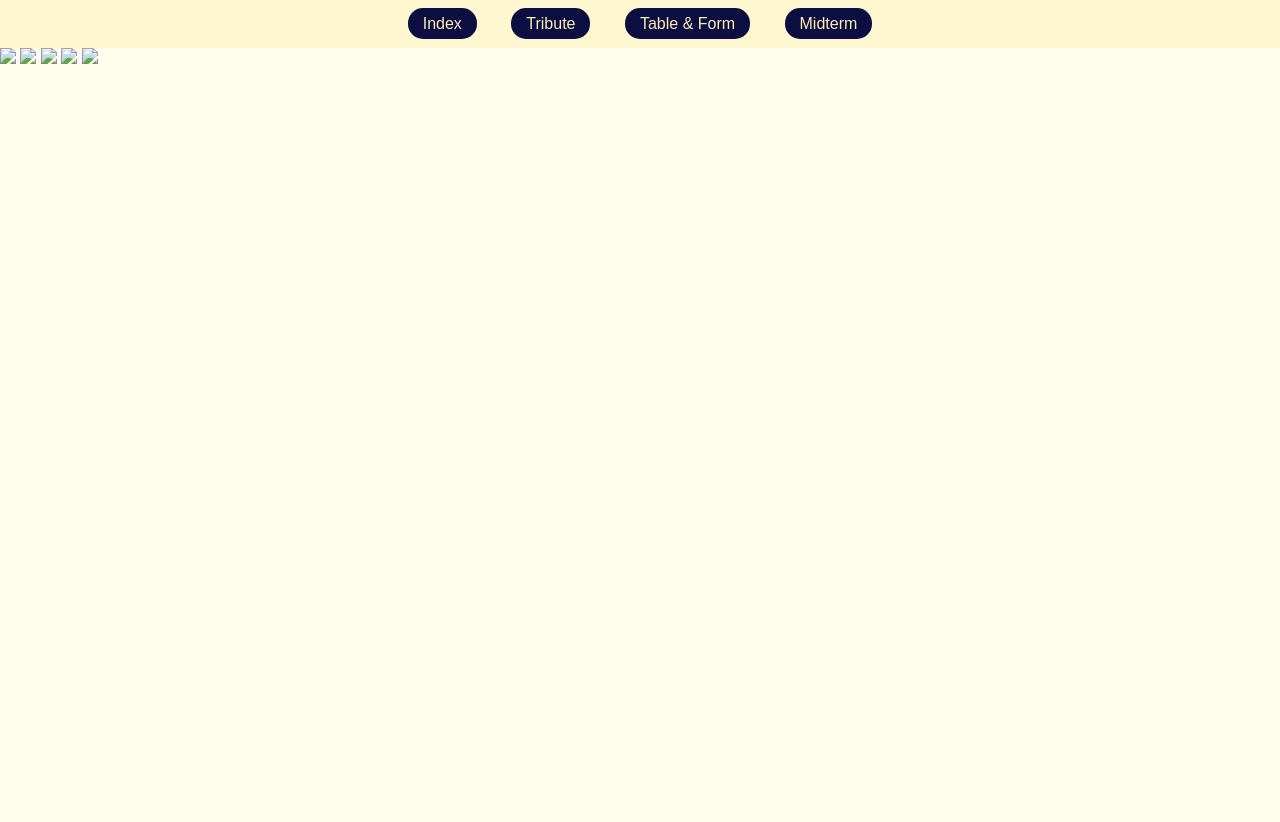
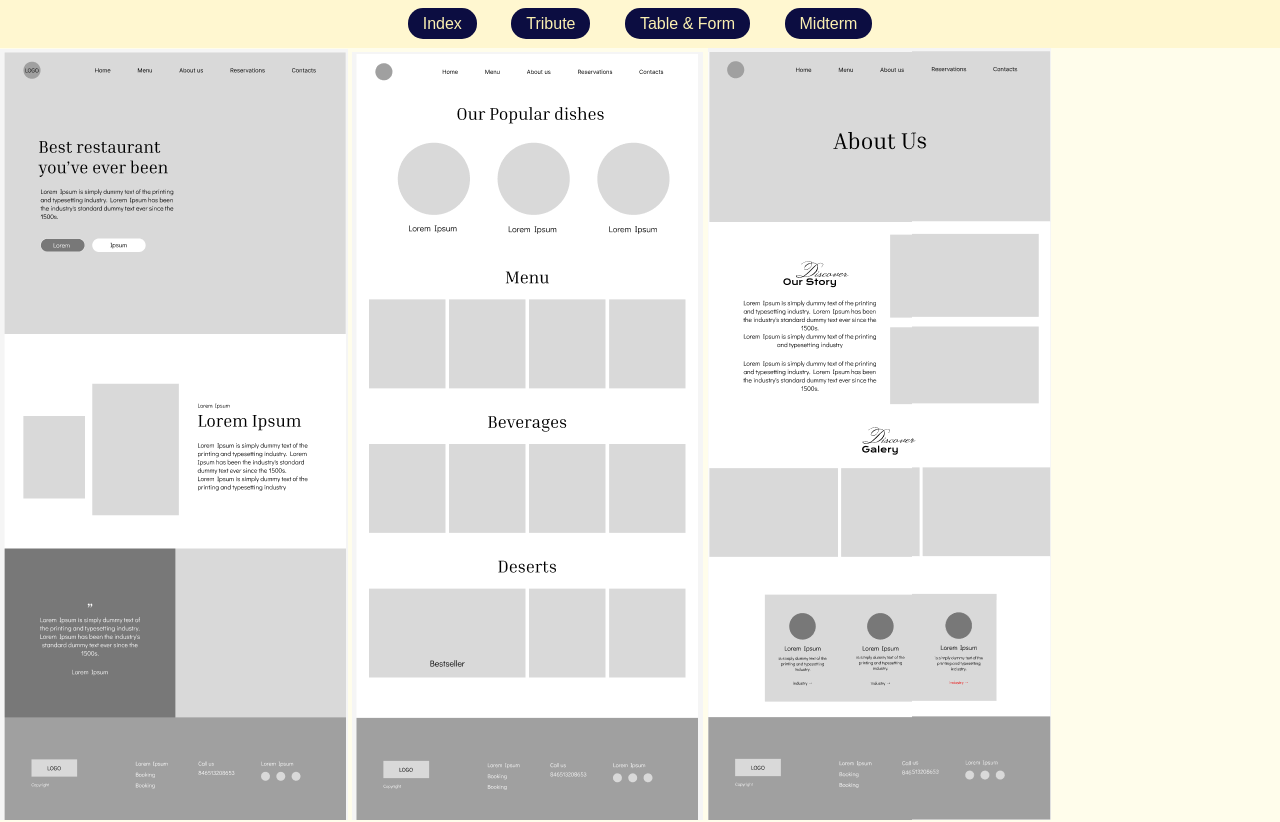
Before and after one commit to alinaim-web/second_website_Alina, a plain HTML site: page midterm.html in a window 1280 px wide. Shown: the top 822 px of the page. Before the commit the page ends 800 px from the top, so only its background shows below. Drawn offline with Linux system fonts and the light colour scheme.

Commit message:
Update midterm.html

```diff
--- a/midterm.html
+++ b/midterm.html
@@ -16,11 +16,12 @@
         </div>
 
         <div class="figma">
-            <img src="home.png">
-            <img src="menu.png">
-            <img src="about.png">
-            <img src="reservation.png">
-            <img src="contacts.png">
+            <img src="exercise1/home.png">
+            <img src="exercise1/menu.png">
+            <img src="exercise1/about.png">
+            <img src="exercise1/reservation.png">
+            <img src="exercise1/contacts.png">
         </div>
     </body>
+
 </html>
```
